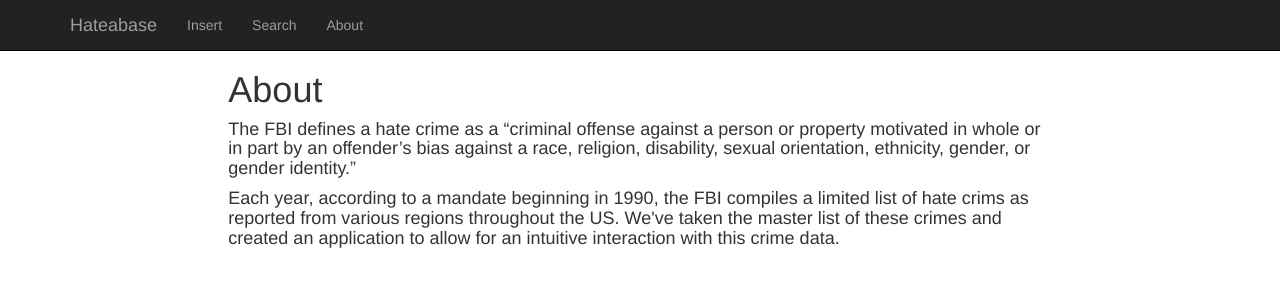
After one commit to calvinzpinson/hateabase, a Python web app: template templates/about.html in a window 1280 px wide. The commit adds this page. Shown: the top 300 px of the page. Run offline with Jinja, Linux system fonts and the light colour scheme; the template is opened without the code that fills it, so the values that code supplies are empty; some libraries are stand-ins or nearby versions.

Commit message:
made the nav bar functional, front end stuff
Added about page, added hyperlinks, removed placeholder ______

```diff
--- /dev/null
+++ b/templates/about.html
@@ -0,0 +1,17 @@
+{% extends "base.html" %}
+{% block title %}About{% endblock %}
+{% block body %}
+    <h1>
+        About
+    </h1>
+    <h4>
+            The FBI defines a hate crime as  a “criminal offense against a person or property motivated in
+        whole or in part by an offender’s bias against a race, religion, disability, sexual orientation,
+        ethnicity, gender, or gender identity.”
+    </h4>
+    <h4>
+        Each year, according to a mandate beginning in 1990, the FBI compiles a limited list of hate crims
+        as reported from various regions throughout the US. We've taken the master list of these crimes and
+        created an application to allow for an intuitive interaction with this crime data.
+    </h4>
+{% endblock %}
--- a/templates/base.html
+++ b/templates/base.html
@@ -18,17 +18,17 @@
     <body>
         <nav class="navbar navbar-inverse navbar-fixed-top">
             <div class="container">
-                <div class="navbar-header"><a class="navbar-brand">Hateabase</a></div>
+                <div class="navbar-header"><a href = "/" class="navbar-brand">Hateabase</a></div>
                 <div id="navbar" class="collapse navbar-collapse">
                     <ul class="nav navbar-nav">
                         <li>
-                            <a>Home</a>
+                            <a href="/insert">Insert</a>
                         </li>
                         <li>
-                            <a>About</a>
+                            <a href="/search">Search</a>
                         </li>
                         <li>
-                            <a>Search</a>
+                            <a href="/about">About</a>
                         </li>
                     </ul>
                 </div>
@@ -36,7 +36,7 @@
         </nav>
         <div class="container col-xs-12 col-md-8 col-md-offset-2" style="padding-top: 50px;">
             {% block body %}
-                <h1>Hello World</h1>
+                <h1>This website can be used to get statistics about hate crimes commited in the US based on the FBI dataset from 2014.</h1>
             {% endblock %}
         </div>
     </body>
--- a/templates/index.html
+++ b/templates/index.html
@@ -1,3 +1,3 @@
 {% extends "base.html" %}
 {% block title %}Home{% endblock %}
-{% block body %}<h1>Hello World!</h1>{% endblock %}
+{% block body %}<h1>This website can be used to get statistics about hate crimes commited in the US based on the FBI dataset from 2014.</h1>{% endblock %}
--- a/templates/insert.html
+++ b/templates/insert.html
@@ -2,7 +2,7 @@
 {% block title %}Insert{% endblock %}
 {% block body %}
     <h1>Hateabase</h1>
-    <h3>This website can be used to get statistics about hate crimes commited in the US based on the FBI dataset from _______.</h3>
+    <h3>This website can be used to get statistics about hate crimes commited in the US based on the FBI dataset from 2014.</h3>
     <h2>Report an incident</h2>
     <form name="Incidents" action="" method='POST'>
         ORI:<input type="text" name="ORI">
--- a/templates/search.html
+++ b/templates/search.html
@@ -4,7 +4,7 @@
     <link rel="stylesheet" type="text/css" href="/static/search.css" />
     <script src="/static/snorlax.js"></script>
     <h1>Hateabase</h1>
-    <h3>This website can be used to get statistics about hate crimes commited in the US based on the FBI dataset from _______.</h3>
+    <h3>This website can be used to get statistics about hate crimes commited in the US based on the FBI dataset from 2014.</h3>
     <h2>Get statistics about:</h2>
     <form name="getter">
         <input type="hidden" value=0 name="id" />
```
Also changed, not shown: server.py (+7 -3 lines).
